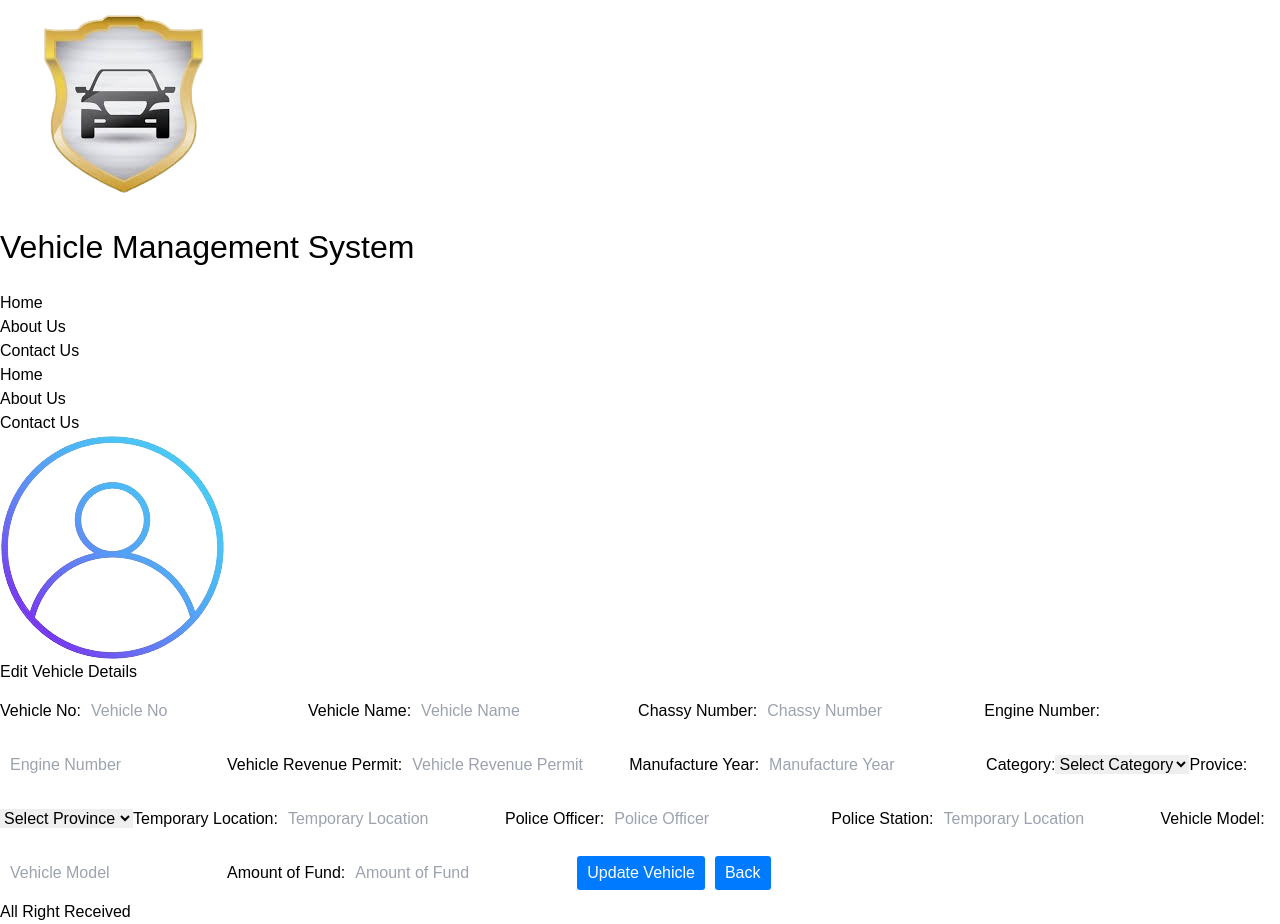
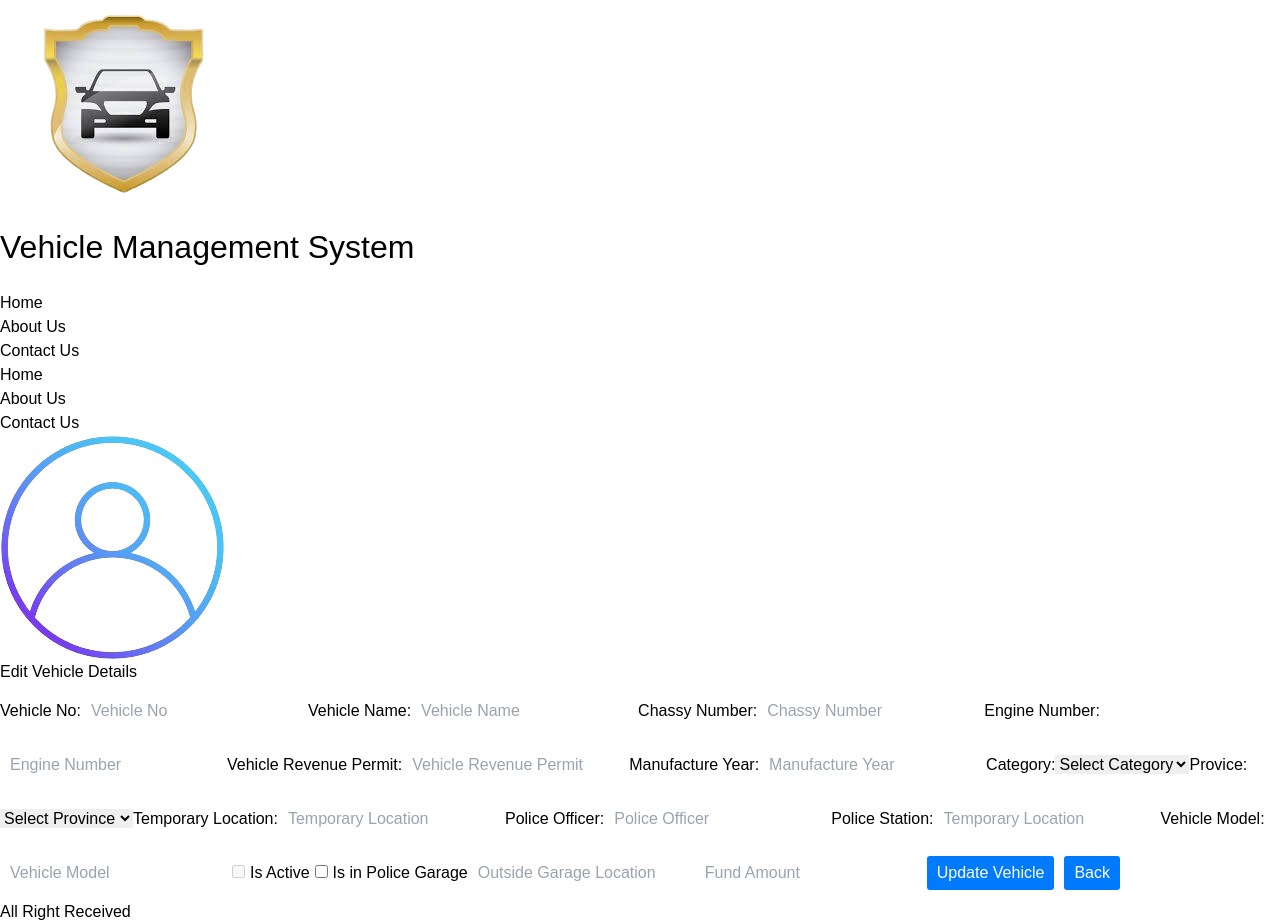
Before and after one commit to sathsarakavindu/Vehicle-Management-System, a React (Vite) app: page /edit-vehicle in a window 1280 px wide. Built offline with nearby package versions, Linux system fonts and the light colour scheme.

Commit message:
Checkboxes

```diff
--- a/src/Components/VehicleCard/AdminVehicleCard.jsx
+++ b/src/Components/VehicleCard/AdminVehicleCard.jsx
@@ -18,6 +18,9 @@ function AdminVehicleCard({
        isInPoliceGarage,
        fundAmount,
        handleDelete,
+       is_active,
+       is_in_police_garage,
+       outsideLocation,
        handleEdit
        // Accept the delete function as a prop
    }) {
@@ -39,7 +42,10 @@ const handleEditPage = ()=>{
        type: category,
        model: model,
        fund: fundAmount,
-       province: province
+       province: province,
+       isActive:is_active,
+       isInPoliceGarage: is_in_police_garage,
+       outsideGarageLocation: outsideLocation,
 }});
 };
 
--- a/src/Components/VehicleCard/EditVehicle.jsx
+++ b/src/Components/VehicleCard/EditVehicle.jsx
@@ -1,21 +1,32 @@
 import { useLocation, useNavigate } from "react-router-dom";
 import Header from './../Header/Header';
 import Footer from './../Footer';
+import { useState } from "react";
 
 
 function EditVehicle() {
 
    const location = useLocation();
-   const {vehicle_Number, vehicle_Name, chassy_no, engine_no, permit_no, year_, category, province, temp_loc, officer, station, model, fund} = location.state || {};
-
+   var {vehicle_Number, vehicle_Name, chassy_no, engine_no, permit_no, year_, category, province, temp_loc, officer, station, model, fund, isActive:initialIsActive, isInPoliceGarage, outsideGarageLocation} = location.state || {};
+   const [isActive, setIsActive] = useState(initialIsActive || false);
     const navigate = useNavigate();
     const handleBack = () => {
         navigate(-1); // Go back to the previous page
       };
 
-const handleUpdate = ()=>{
-alert("Update");
+const handleUpdate = (e)=>{
+ e.preventDefault();
+console.log("isActive: " + isActive);
 };
+
+const handleIsInGarage = ()=>{
+   setIsActive(true);
+};
+
+const handelIsActive = (e) => {
+   var { name, value, type, checked } = e.target;
+   setIsActive(checked);
+ };
 
   return (
    <>
@@ -159,10 +170,44 @@ alert("Update");
               <input type="text" value={model} placeholder="Vehicle Model" onChange={()=>{}} className="w-full p-2 border rounded mt-1" required/>
             </label>
 
-            <label className="block mb-2">
-               Amount of Fund:
-              <input type="text" value={fund} placeholder="Amount of Fund" onChange={()=>{}} className="w-full p-2 border rounded mt-1" required/>
-            </label>
+
+            <label>
+          <input
+            type="checkbox"
+            name="isActive"
+            disabled={isActive == false ? true : false}
+            checked={isActive}
+            onChange={handelIsActive}
+          />
+          Is Active
+        </label>
+
+        <label>
+          <input
+            type="checkbox"
+            name="isInPoliceGarage"
+            disabled={isInPoliceGarage}
+            value={isInPoliceGarage}
+
+          />
+          Is in Police Garage
+        </label>
+
+        <>
+                <input
+                  type="text"
+                  name="outsideGarageLocation"
+                  placeholder="Outside Garage Location"
+                  value={outsideGarageLocation}
+
+                />
+                <input
+                  type="number"
+                  name="fundAmount"
+                  placeholder="Fund Amount"
+                  value={fund}
+                />
+              </>
 
             <button type="submit" className="w-full p-2 mt-4 bg-blue-600 text-white rounded hover:bg-blue-700 justify-center flex">
                 Update Vehicle
--- a/src/Pages/Admin/ManageVehicle.jsx
+++ b/src/Pages/Admin/ManageVehicle.jsx
@@ -349,8 +349,8 @@ function ManageVehicle() {
       <div className="flex flex-wrap justify-center gap-4">
        {
         vehicles.map((value, index)=>(
-          <AdminVehicleCard key={index} fundAmount={value.fundAmount} isInPoliceGarage={value.isInPoliceGarage} isActive={value.isActive} temporaryLocation={value.temporaryLocation} policeOfficer={value.policeOfficer} province={value.province} manufactureYear={value.manufactureYear} revenueLicenseNumber={value.revenueLicenseNumber} engineNumber={value.engineNumber} chassyNumber={value.chassyNumber} name={value.vehicleName} station={value.policeStation
-          } category={value.vehicleCategory} model={value.vehicleBrand} vehicle_no={value.vehicleNumber} image={value.vehicleImage} handleDelete={handleDelete}/>
+          <AdminVehicleCard key={index} outsideLocation={value.outsideGarageLocation} fundAmount={value.fundAmount} isInPoliceGarage={value.isInPoliceGarage} isActive={value.isActive} temporaryLocation={value.temporaryLocation} policeOfficer={value.policeOfficer} province={value.province} manufactureYear={value.manufactureYear} revenueLicenseNumber={value.revenueLicenseNumber} engineNumber={value.engineNumber} chassyNumber={value.chassyNumber} name={value.vehicleName}
+          station={value.policeStation} category={value.vehicleCategory} model={value.vehicleBrand} vehicle_no={value.vehicleNumber} image={value.vehicleImage} is_active={value.isActive} is_in_police_garage={value.isInPoliceGarage} handleDelete={handleDelete} />
         ))
        }
   </div>
```
